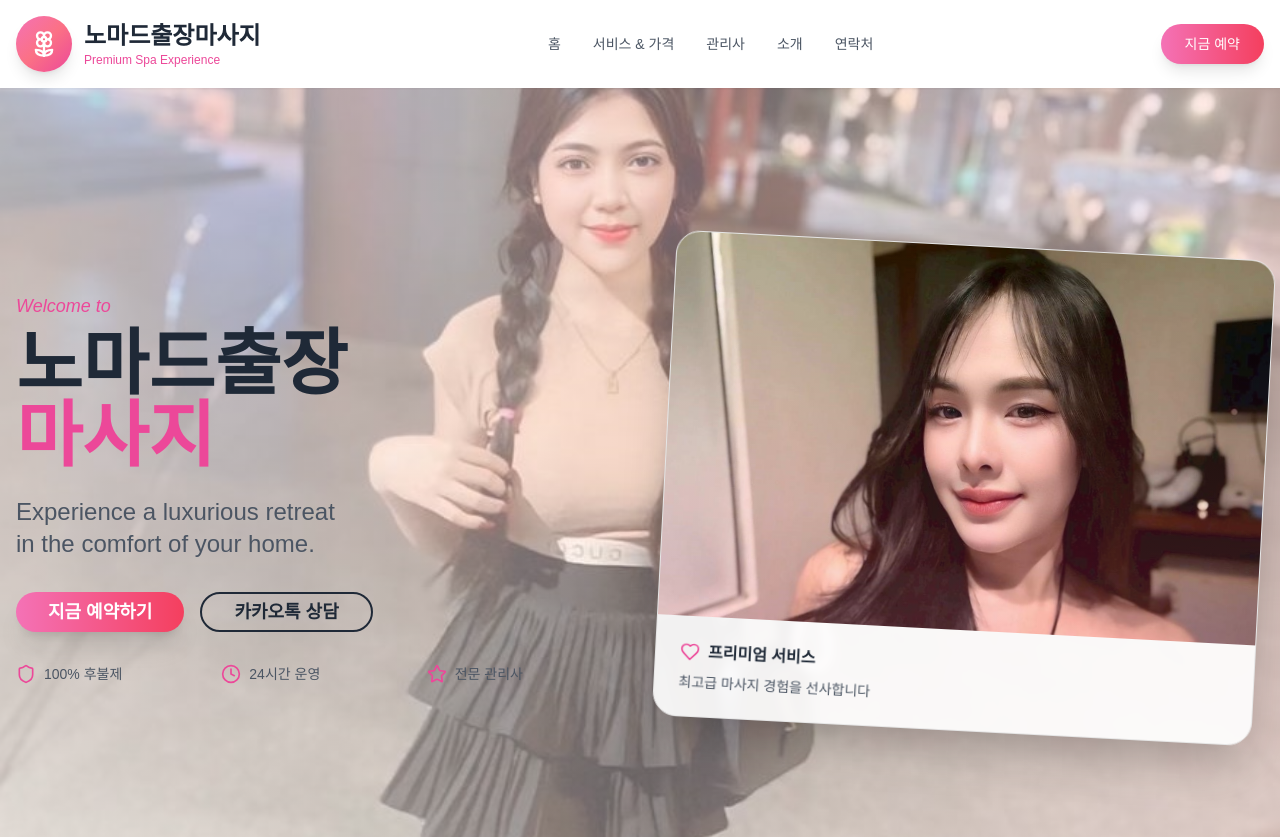
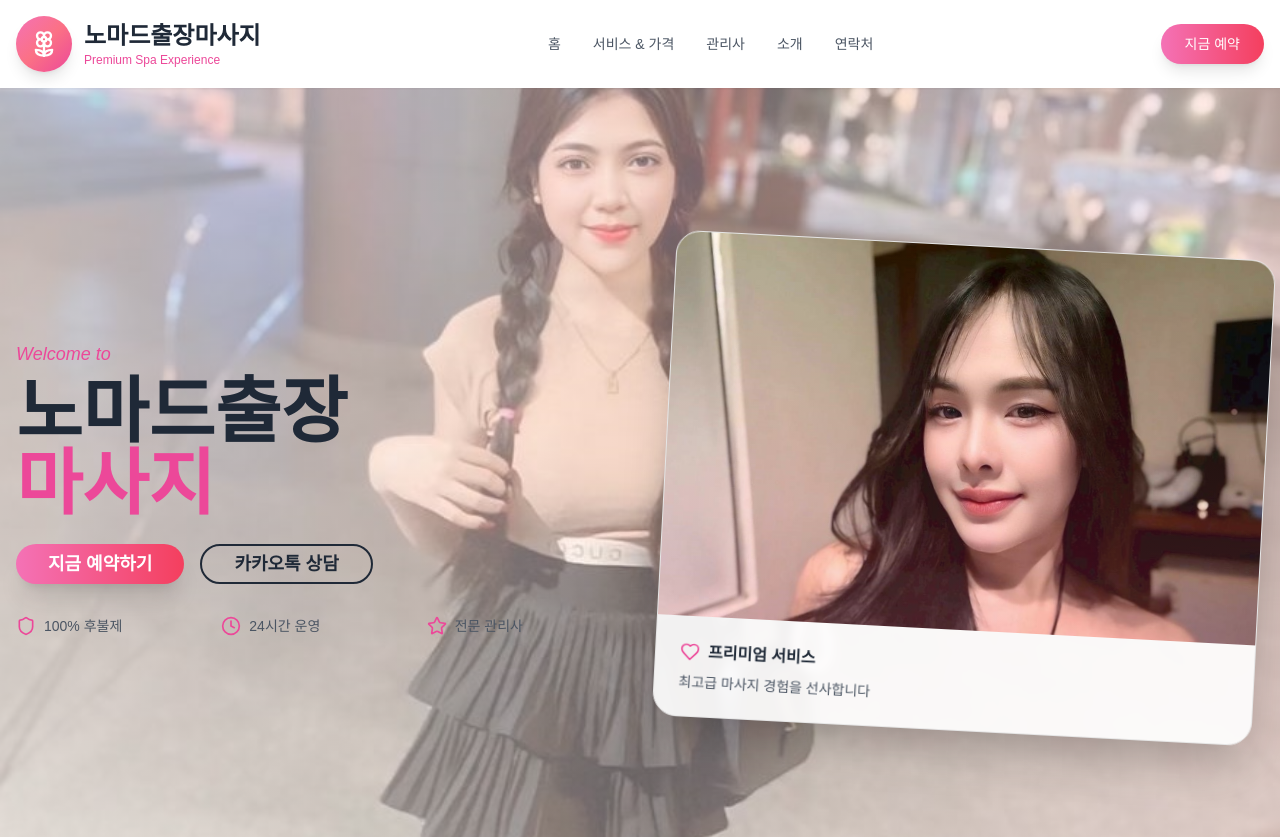
Before and after one commit to sangjsc/nomad, a Next.js app: page / in a window 1280 px wide. Shown: the top 837 px of the page. Built offline with nearby package versions, Linux system fonts and the light colour scheme.

Commit message:
홈페이지 내용 수정

```diff
--- a/app/ClientPage.tsx
+++ b/app/ClientPage.tsx
@@ -89,11 +89,7 @@ export default function ClientPage() {
                   <br />
                   <span className="text-pink-500">마사지</span>
                 </h1>
-                <p className="text-xl md:text-2xl text-gray-600 mb-8 leading-relaxed">
-                  Experience a luxurious retreat
-                  <br />
-                  in the comfort of your home.
-                </p>
+
               </div>
 
               <div className="flex flex-col sm:flex-row gap-4 mb-8">
```
